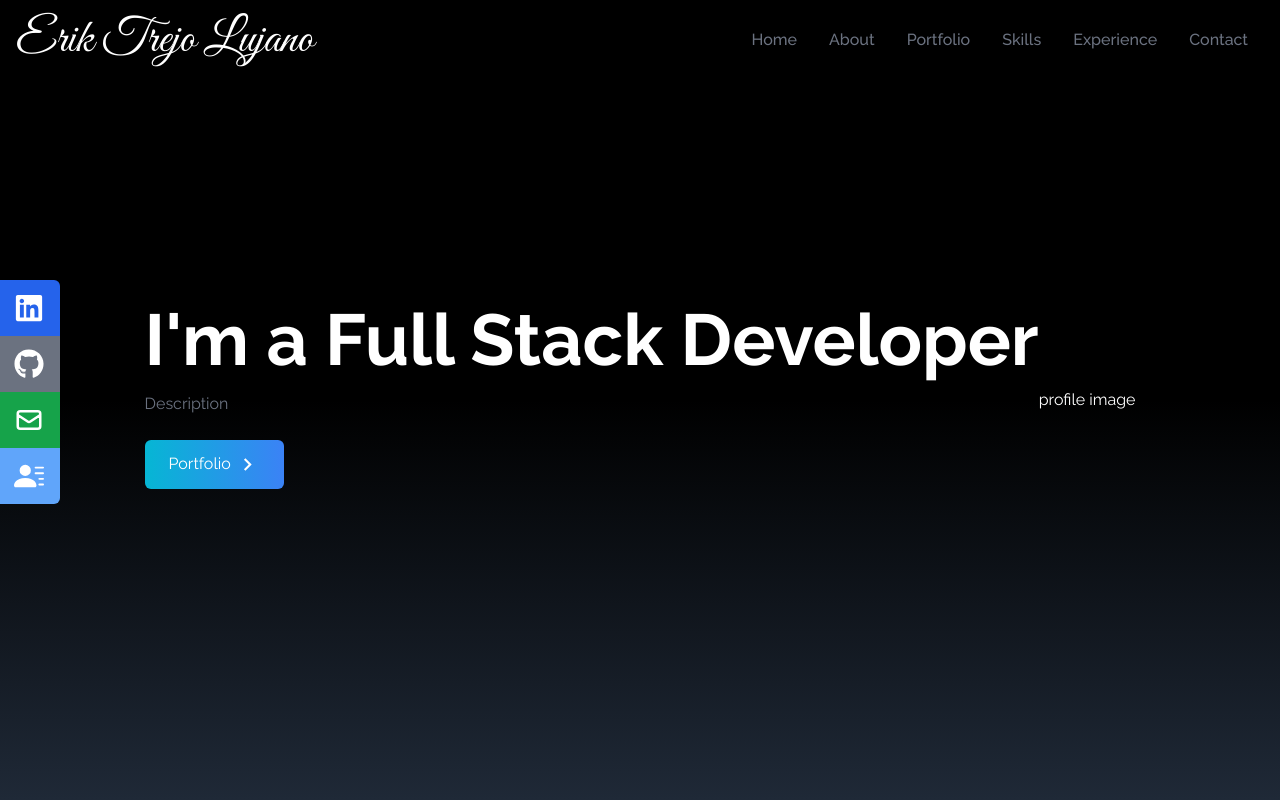
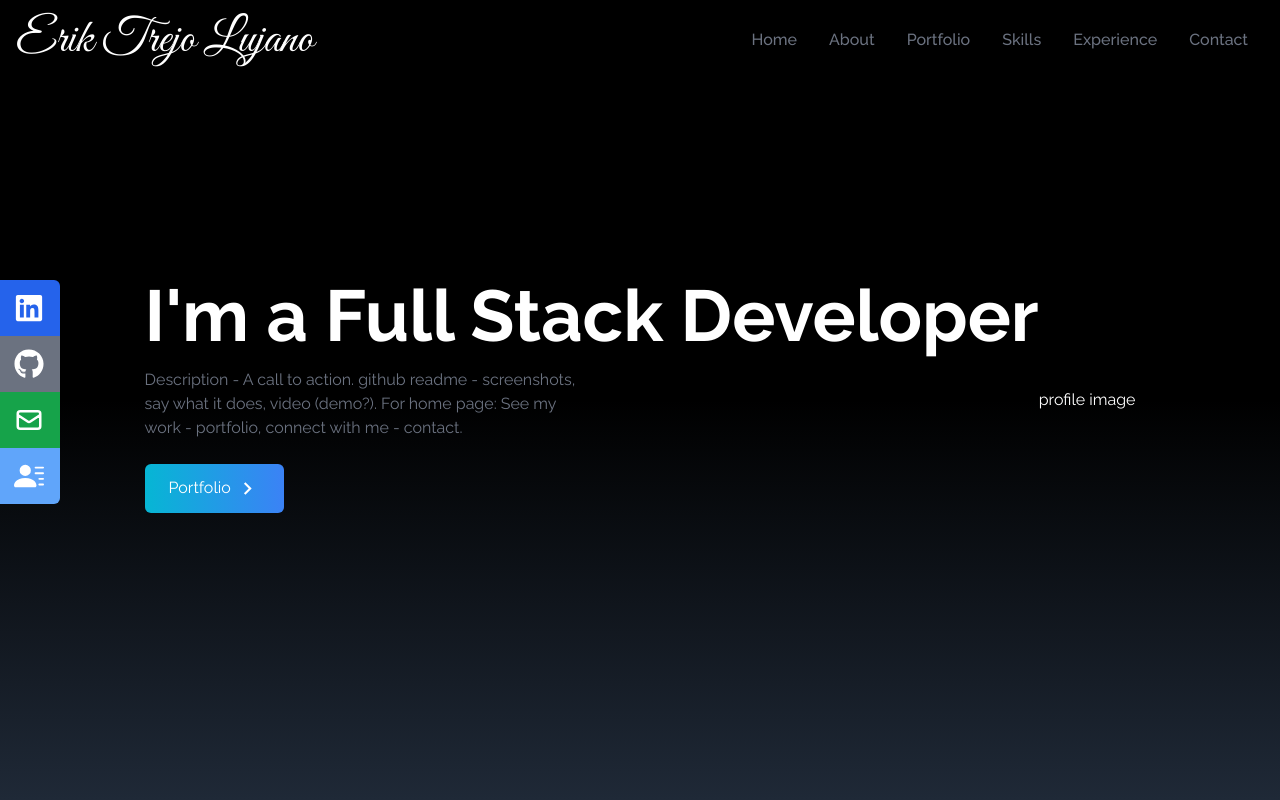
Before and after one commit to eTrejoLujano/portfolio, a React (Create React App) app: page / in a window 1280 px wide. Shown: the top 800 px of the page. Built offline with nearby package versions, Linux system fonts and the light colour scheme; what taos would draw is missing.

Commit message:
food tpes in the works

```diff
--- a/src/components/Home.jsx
+++ b/src/components/Home.jsx
@@ -26,7 +26,11 @@ function Home() {
           <h2 className="text-4xl sm:text-7xl font-bold text-white">
             I'm a Full Stack Developer
           </h2>
-          <p className="text-gray-500 py-4 max-w-md">Description</p>
+          <p className="text-gray-500 py-4 max-w-md">
+            Description - A call to action. github readme - screenshots, say
+            what it does, video (demo?). For home page: See my work - portfolio,
+            connect with me - contact.
+          </p>
           <div>
             <Link
               to="portfolio"
```
